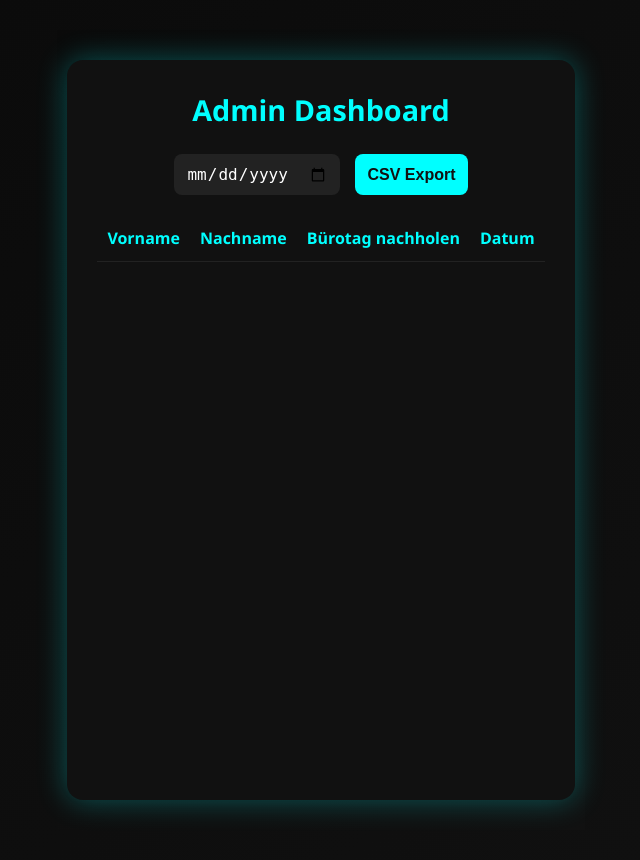
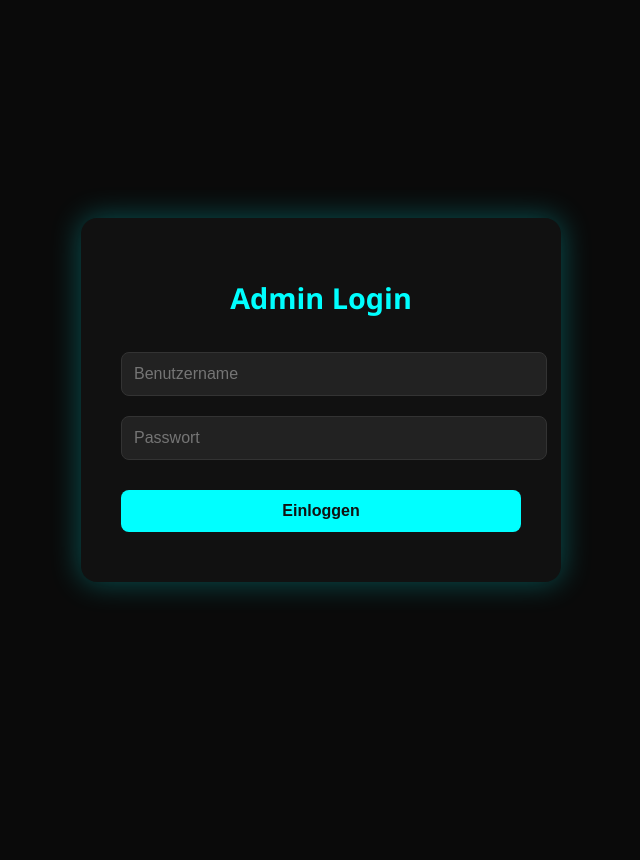
Before and after one commit to mbotru/qr-anwesenheit, a Flask app: page /admin in a window 1280 px wide. Shown: the whole page, without its empty margins (319-959 px from the left). After the commit the page ends 596 px from the top, so only its background shows below. Run offline with Flask 3, Linux system fonts and the light colour scheme; lists and menus that the app fills with data are empty.

Commit message:
Update admin.html

```diff
--- a/templates/admin.html
+++ b/templates/admin.html
@@ -3,133 +3,28 @@
 <head>
     <meta charset="UTF-8">
     <meta name="viewport" content="width=device-width, initial-scale=1.0">
-<title>Admin Dashboard</title>
+    <title>Admin Login</title>
     <style>
-    /* Basis & Body */
-    * {
-        box-sizing: border-box;
-        margin: 0;
-        padding: 0;
-    }
-    body, html {
-        font-family: 'Segoe UI', sans-serif;
-        background: linear-gradient(135deg, #0a0a0a, #111111);
-        min-height: 100vh;
-        display: flex;
-        justify-content: center;
-        padding: 30px 10px;
-    }
-
-    /* Container */
-    .container {
-        background: #111;
-        padding: 30px;
-        border-radius: 16px;
-        box-shadow: 0 0 30px rgba(0, 255, 255, 0.3);
-        max-width: 800px;
-        width: 100%;
-        color: #fff;
-    }
-
-    h1 {
-        color: #00ffff;
-        text-align: center;
-        margin-bottom: 25px;
-        font-size: 1.8rem;
-    }
-
-    /* Form */
-    form {
-        display: flex;
-        flex-wrap: wrap;
-        gap: 15px;
-        justify-content: center;
-        margin-bottom: 20px;
-    }
-    input[type="date"], input[type="submit"] {
-        padding: 10px 12px;
-        border-radius: 8px;
-        border: none;
-        font-size: 16px;
-    }
-    input[type="date"] {
-        background: #222;
-        color: #fff;
-    }
-    input[type="submit"] {
-        background: #00ffff;
-        color: #111;
-        font-weight: bold;
-        cursor: pointer;
-        transition: background 0.3s;
-    }
-    input[type="submit"]:hover {
-        background: #00cccc;
-    }
-
-    /* Tabelle */
-    table {
-        width: 100%;
-        border-collapse: collapse;
-        margin-top: 20px;
-        text-align: left;
-    }
-    th, td {
-        padding: 12px 10px;
-        border-bottom: 1px solid #222;
-    }
-    th {
-        background-color: #111;
-        color: #00ffff;
-        font-weight: bold;
-    }
-    td {
-        color: #fff;
-    }
-
-    /* Responsive Anpassung */
-    @media (max-width: 600px) {
-        form {
-            flex-direction: column;
-        }
-        table th, table td {
-            padding: 10px 5px;
-            font-size: 14px;
-        }
-    }
+        body { font-family: 'Segoe UI', sans-serif; background: #0a0a0a; color: white; display: flex; justify-content: center; align-items: center; height: 100vh; margin: 0; }
+        .login-box { background: #111; padding: 40px; border-radius: 16px; box-shadow: 0 0 30px rgba(0, 255, 255, 0.3); width: 100%; max-width: 400px; text-align: center; }
+        h1 { color: #00ffff; margin-bottom: 25px; font-size: 1.8rem; }
+        input { width: 100%; padding: 12px; margin: 10px 0; border-radius: 8px; border: 1px solid #333; background: #222; color: white; font-size: 16px; }
+        input[type="submit"] { background: #00ffff; color: #111; font-weight: bold; cursor: pointer; border: none; transition: background 0.3s; margin-top: 20px; }
+        input[type="submit"]:hover { background: #00cccc; }
+        .error { color: #ff4444; background: rgba(255, 68, 68, 0.1); padding: 10px; border-radius: 8px; margin-bottom: 15px; border: 1px solid #ff4444; }
     </style>
 </head>
 <body>
-<div class="container">
-    <h1>Admin Dashboard</h1>
-
-    <!-- Filter / Export -->
-    <form method="GET" action="/admin/export/csv">
-        <input type="date" name="date" required>
-        <input type="submit" value="CSV Export">
+    <div class="login-box">
+        <h1>Admin Login</h1>
+        {% if error %}
+            <div class="error">{{ error }}</div>
+        {% endif %}
+        <form method="POST">
+            <input type="text" name="username" placeholder="Benutzername" required>
+            <input type="password" name="password" placeholder="Passwort" required>
+            <input type="submit" value="Einloggen">
         </form>
-
-    <!-- Check-ins Tabelle -->
-    <table>
-        <thead>
-            <tr>
-                <th>Vorname</th>
-                <th>Nachname</th>
-                <th>Bürotag nachholen</th>
-                <th>Datum</th>
-            </tr>
-        </thead>
-        <tbody>
-        {% for entry in entries %}
-            <tr>
-                <td>{{ entry.vorname }}</td>
-                <td>{{ entry.nachname }}</td>
-                <td>{{ entry.buerotag_nachholen }}</td>
-                <td>{{ entry.date }}</td>
-            </tr>
-        {% endfor %}
-        </tbody>
-    </table>
     </div>
 </body>
 </html>
```
Lines whose indentation alone changed are shown as unchanged.
